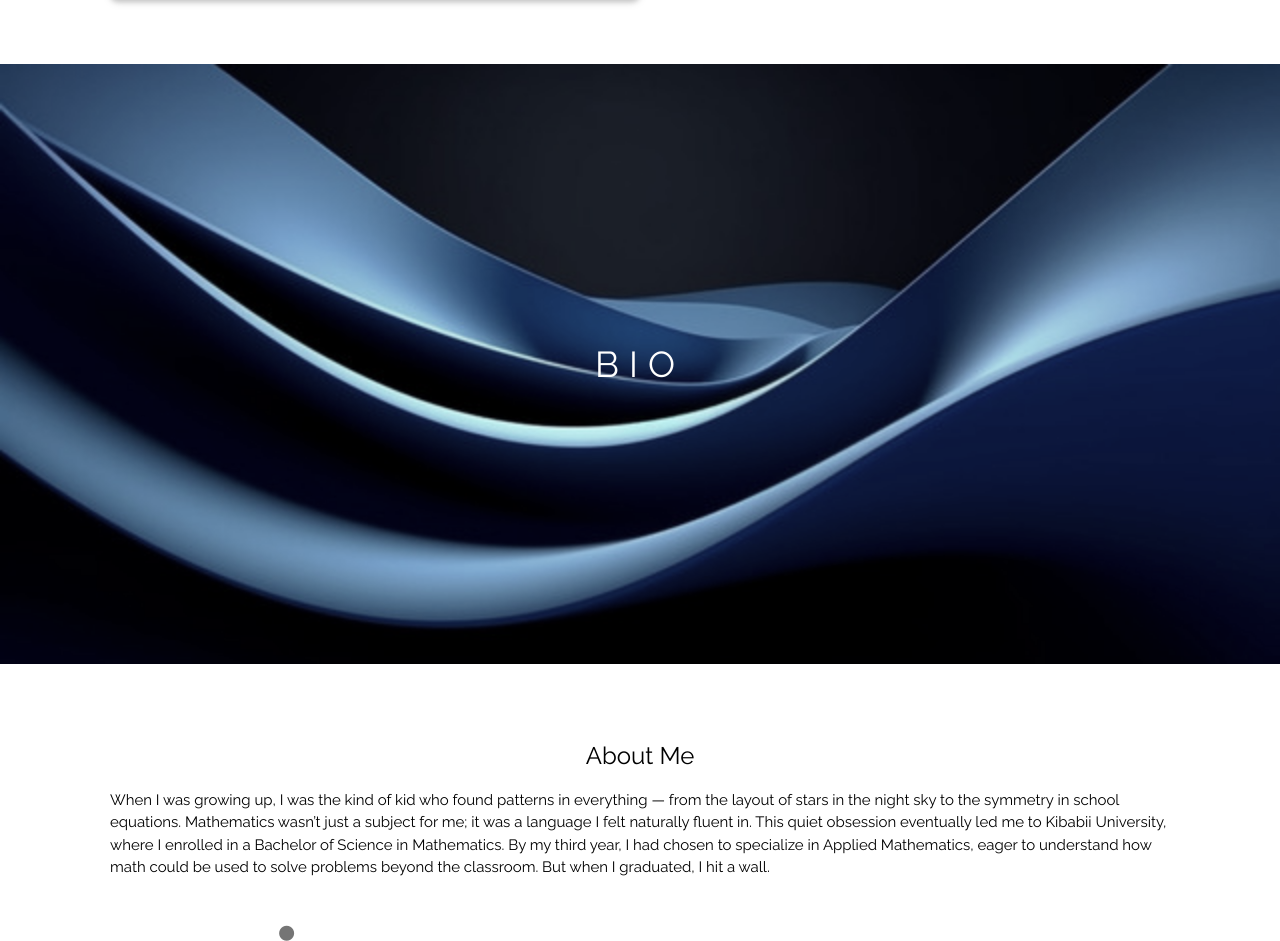
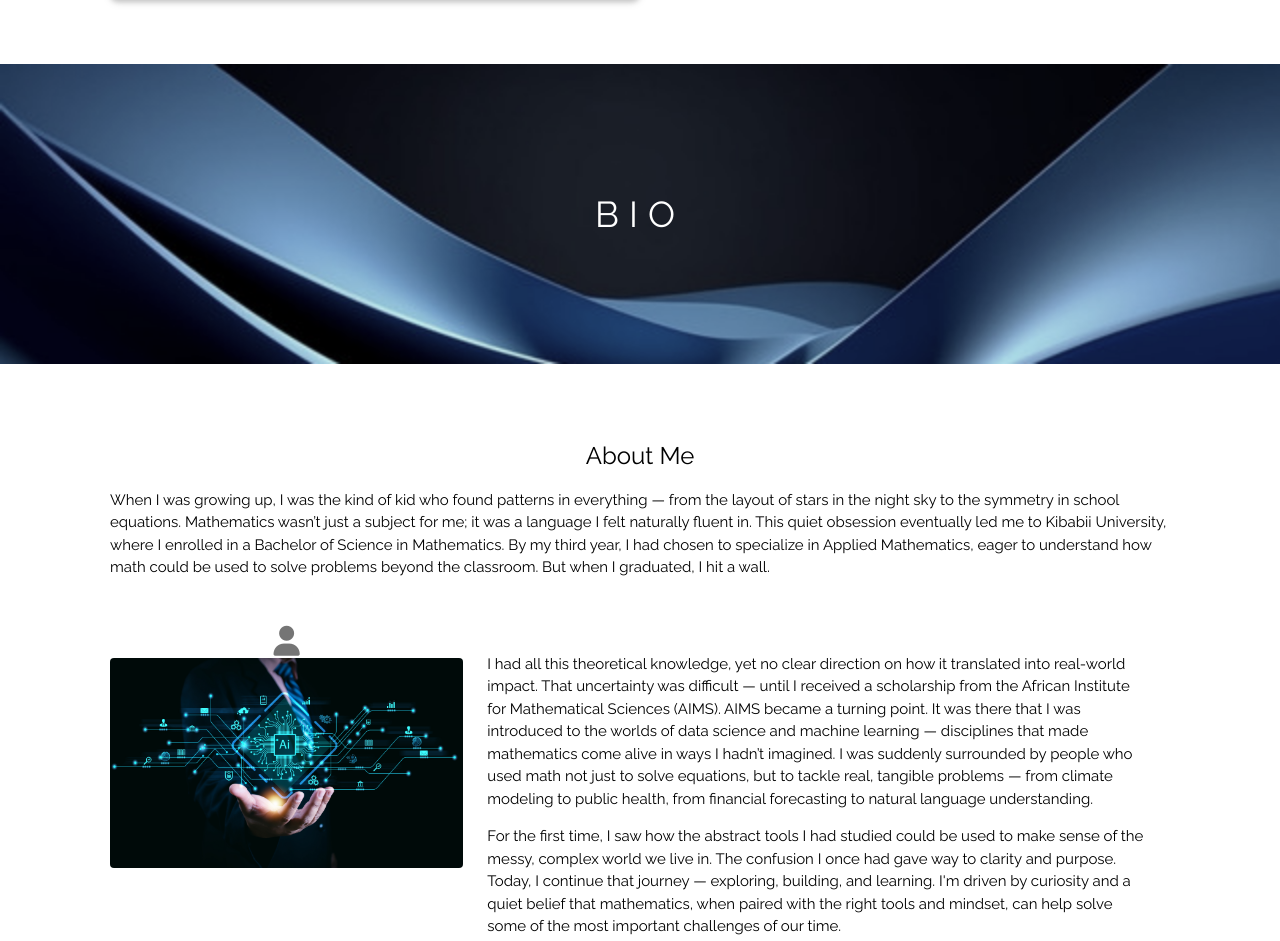
Before and after one commit to leonard-sanya/leonard-sanya.github.io, a plain HTML site: page index.html in a window 1280 px wide. Shown: the part 674-1615 px from the top of the page. Drawn offline with nearby package versions, Linux system fonts and the light colour scheme.

Commit message:
updates on index file

```diff
--- a/index.html
+++ b/index.html
@@ -17,7 +17,7 @@
         right: 50%;
         margin-left: -50vw !important;
         margin-right: -50vw !important;
-        min-height: 600px;
+        min-height: 300px;
         background-attachment: fixed;
         background-size: cover;
     }
```
